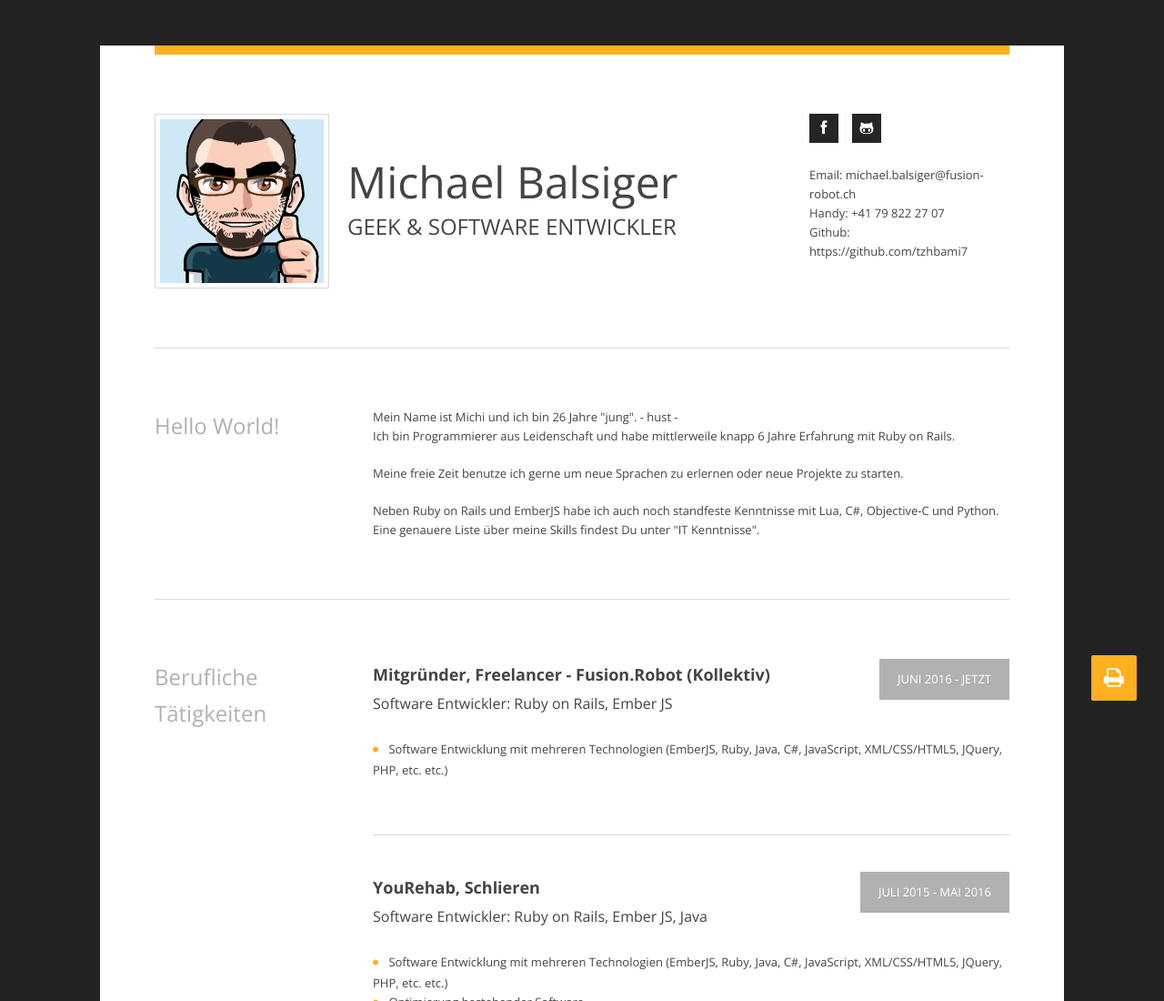
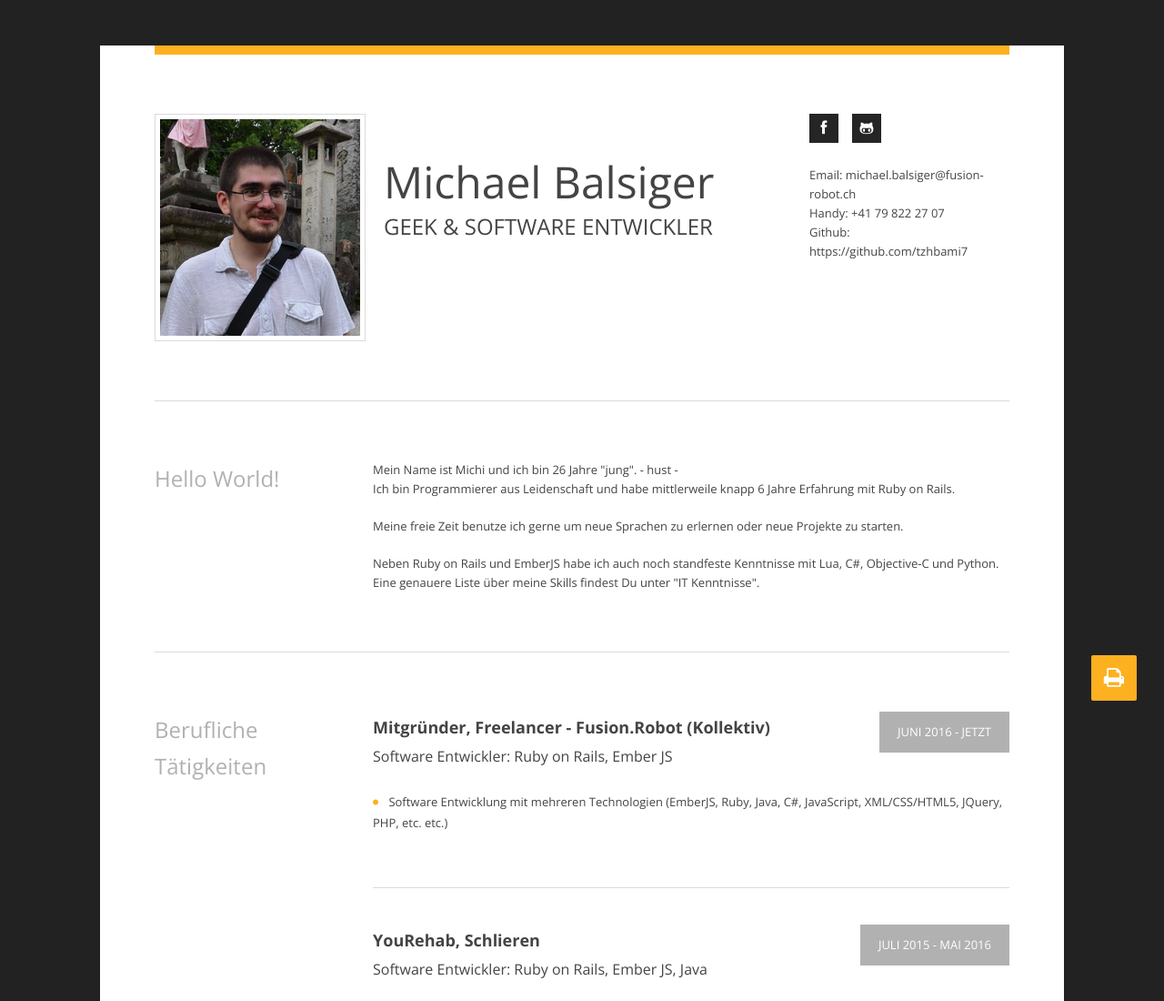
Before and after one commit to tzhbami7/Curriculum-Vitae, a plain HTML site: page index.html in a window 1280 px wide. Shown: the top 1100 px of the page at 91% size. Drawn offline with nearby package versions, Linux system fonts and the light colour scheme.

Commit message:
bump avatar img for ref22332

```diff
--- a/index.html
+++ b/index.html
@@ -42,7 +42,7 @@
         <div class="row cv-section">
           <div class="span9">
             <div class="cv-section-title">
-              <img src="images/avatar.png" alt="avatar">
+              <img src="images/avatar-norm.png" alt="avatar">
               <h1>
                 Michael Balsiger
                 <small>Geek & Software Entwickler</small>
```
